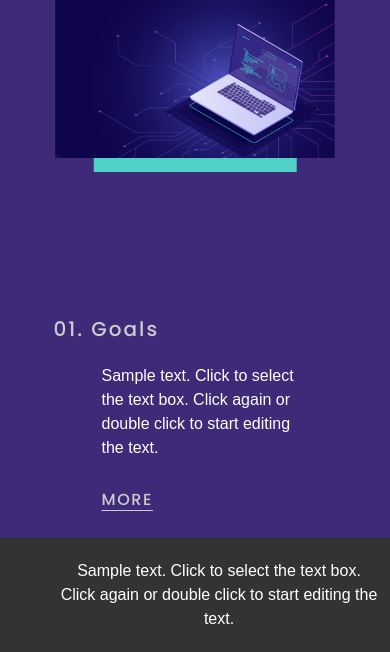
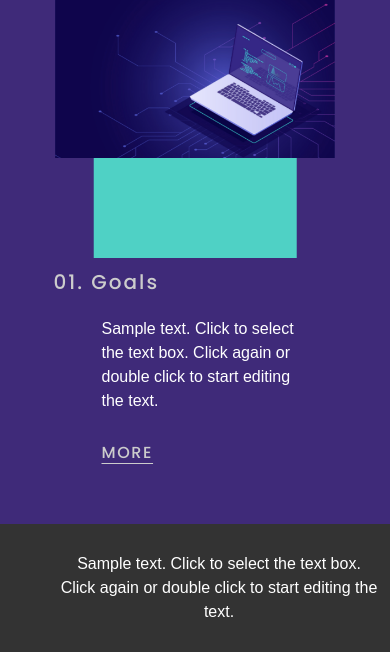
Before and after one commit to deffkaaaa/web-lab4, a plain HTML site: page index.html in a window 390 px wide. Shown: the part 192-844 px from the top of the page. Drawn offline with Linux system fonts and the light colour scheme.

Commit message:
Change margins

```diff
--- a/styles.css
+++ b/styles.css
@@ -250,7 +250,7 @@ footer {
   }
 }
 
-@media screen and (max-width: 480px) {
+@media screen and (max-width: 700px) {
   header {
     flex-direction: row;
     align-items: flex-start;
@@ -274,13 +274,13 @@ footer {
 
   .title-background {
     width: 24vh;
-    height: 35vh;
+    height: 45vh;
     justify-content: center;
     left: 50%;
   }
 
   section {
-    margin-top: 45%;
+    margin-top: 30%;
     text-align: left;
     padding-bottom: 5%;
   }
@@ -313,7 +313,6 @@ footer {
 
   footer {
     font-size: 14px;
-    padding: 1.5em 10px;
     text-align: center;
     justify-content: center;
   }
```
